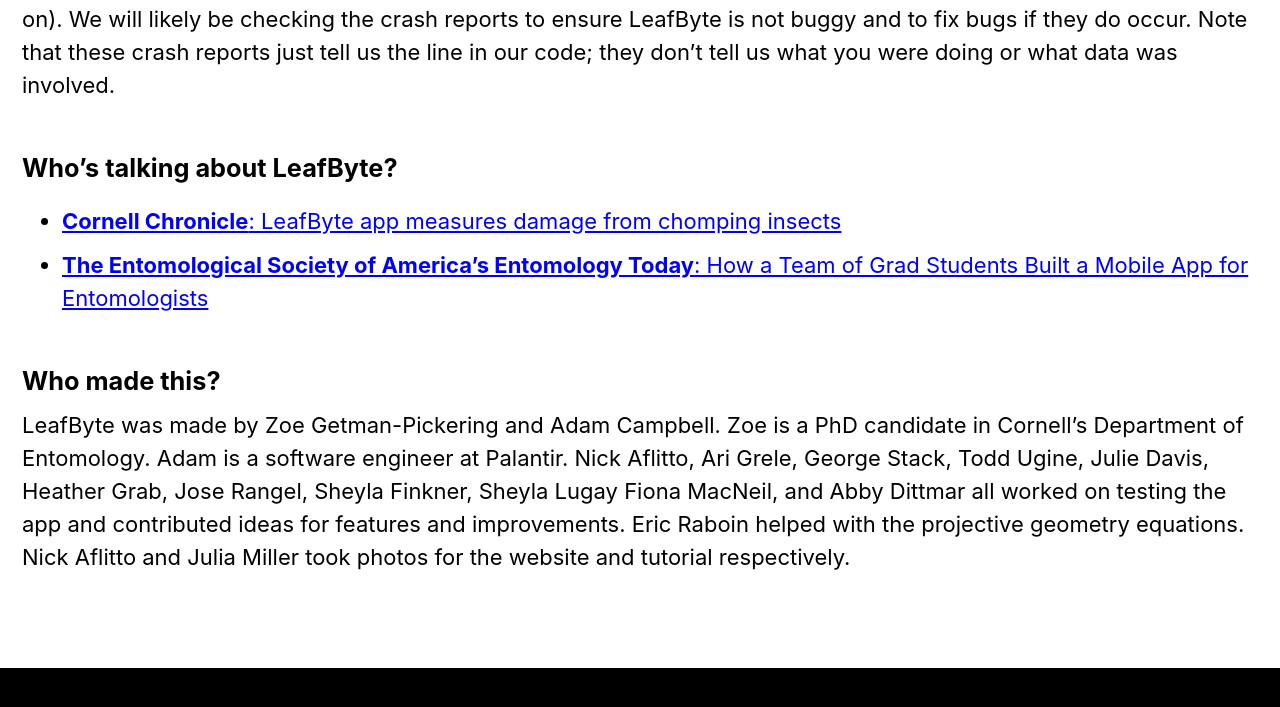
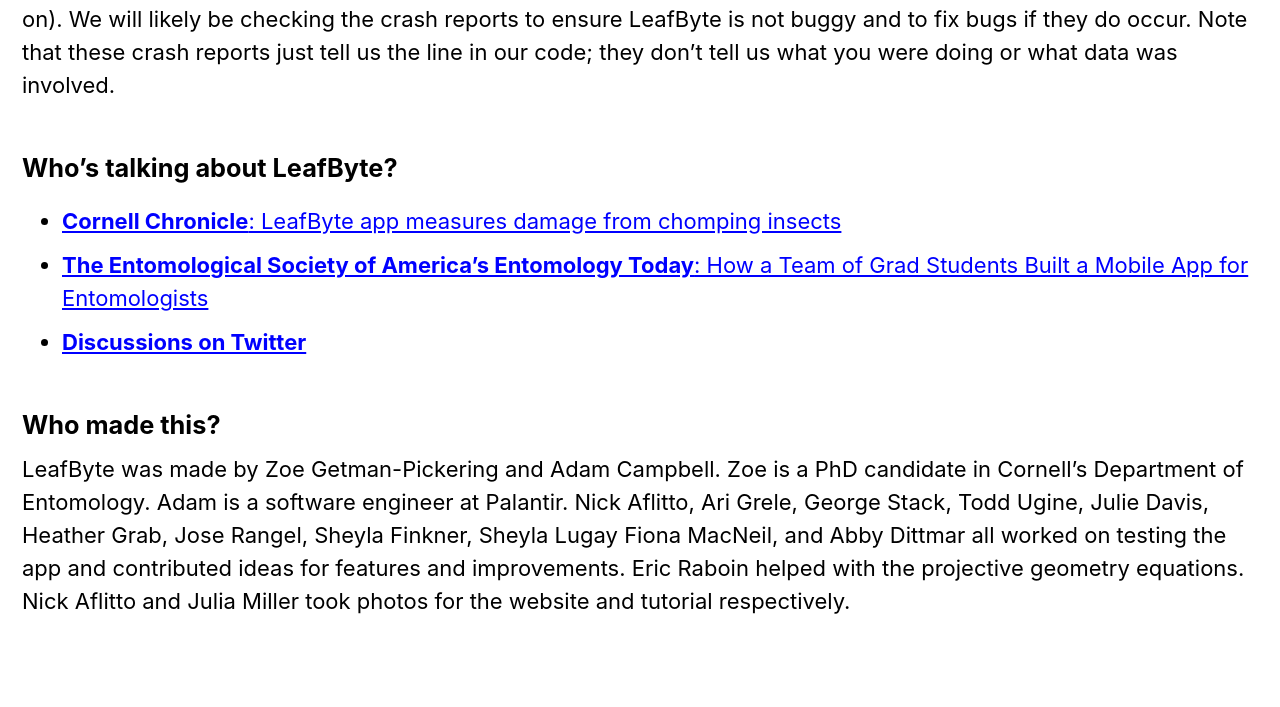
Before and after one commit to Zoegp/zoegp.github.io, a Jekyll site: the page built from leafbyte-faqs.md, in a window 1280 px wide and 900 px high, scrolled down 8389 px, cut to the strip 0-708 px from the top of the window. Built offline with Jekyll 4.4.1, drawn with Linux system fonts in a browser that asks for light colours; cached includes are drawn as plain includes; nearby versions of some CDN libraries.

Commit message:
Update leafbyte-faqs.md

```diff
--- a/leafbyte-faqs.md
+++ b/leafbyte-faqs.md
@@ -152,6 +152,7 @@
 ##### Who's talking about LeafByte?
 * [**Cornell Chronicle**: LeafByte app measures damage from chomping insects](https://news.cornell.edu/stories/2019/03/leafbyte-app-measures-damage-chomping-insects)
 * [**The Entomological Society of America's Entomology Today**: How a Team of Grad Students Built a Mobile App for Entomologists](https://entomologytoday.org/2019/08/19/how-team-grad-students-built-mobile-app-entomologists-leafbyte/)
+* [**Discussions on Twitter**](twitter.com/search?q=leafbyte)
 
 ##### Who made this?
 LeafByte was made by Zoe Getman-Pickering and Adam Campbell. Zoe is a PhD candidate in Cornell's Department of Entomology. Adam is a software engineer at Palantir. Nick Aflitto, Ari Grele, George Stack, Todd Ugine, Julie Davis, Heather Grab, Jose Rangel, Sheyla Finkner, Sheyla Lugay Fiona MacNeil, and Abby Dittmar all worked on testing the app and contributed ideas for features and improvements. Eric Raboin helped with the projective geometry equations. Nick Aflitto and Julia Miller took photos for the website and tutorial respectively.
```
